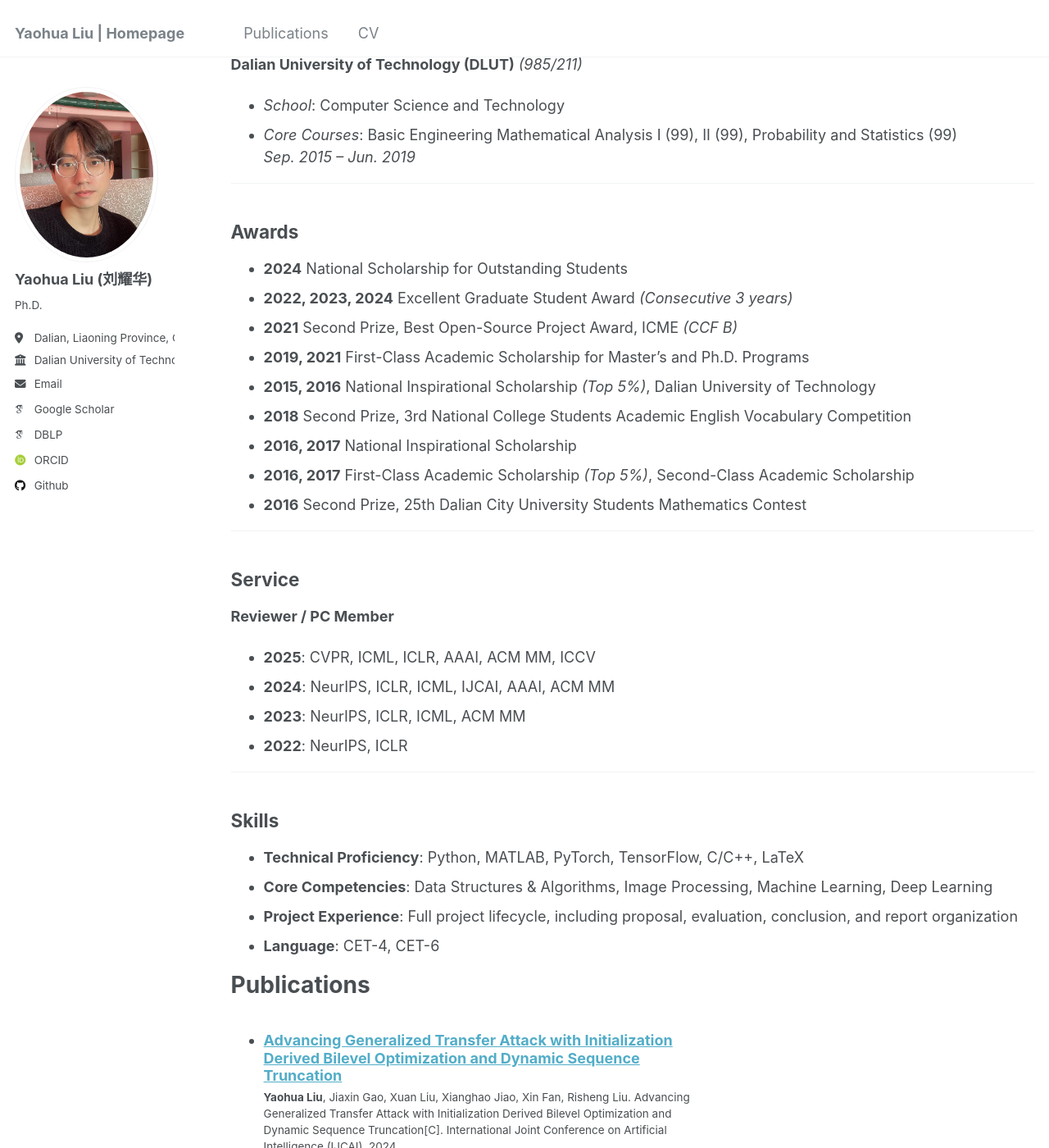
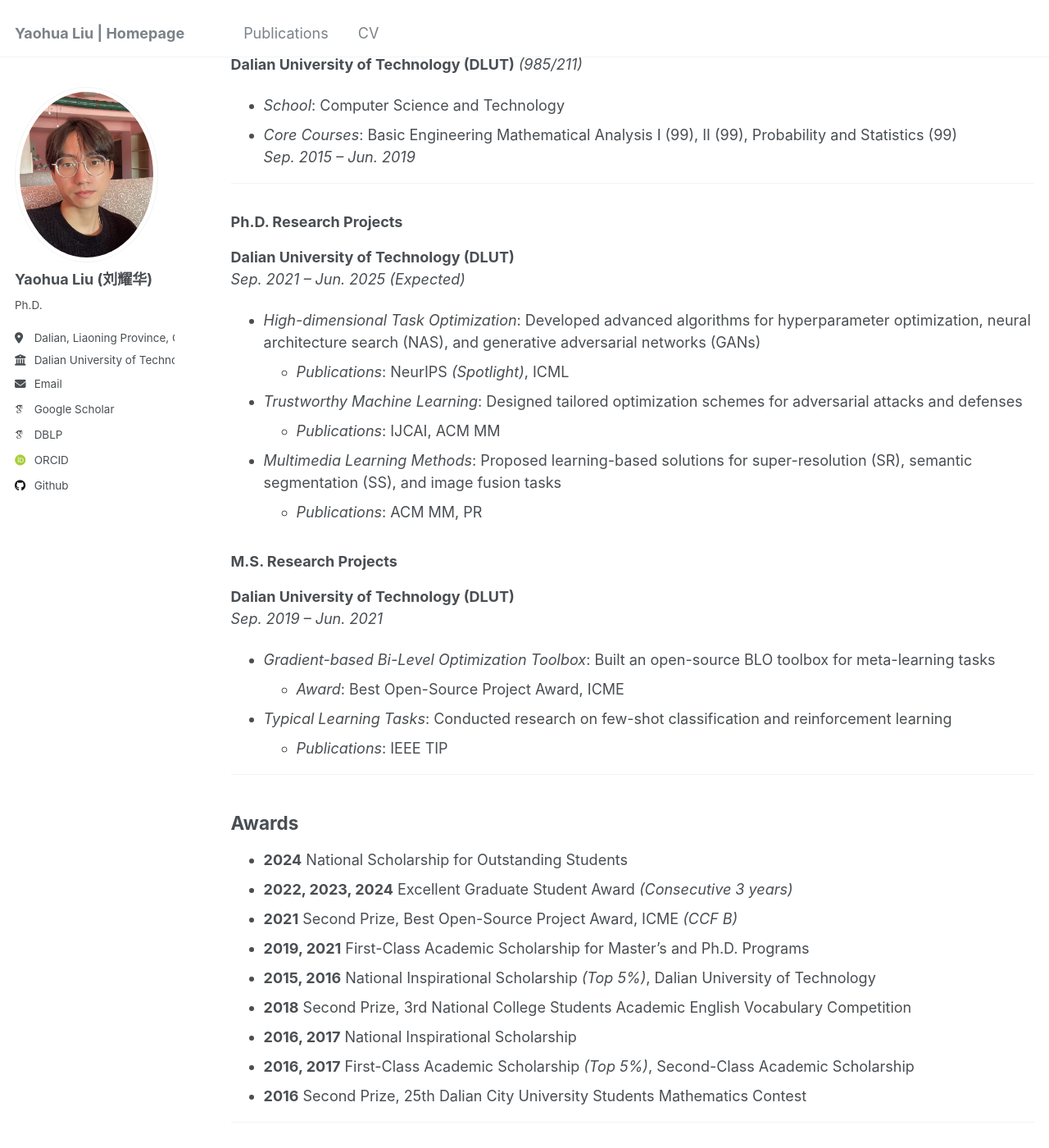
Before and after one commit to callous-youth/callous-youth.github.io, a Jekyll site: the page built from _pages/cv.md, in a window 1280 px wide and 1400 px high, scrolled down 649 px. Shown: the whole window at 82% size. Built offline with Jekyll 4.4.1, drawn with Linux system fonts in a browser that asks for light colours; some web fonts are replaced.

Commit message:
update_cv

```diff
--- a/_pages/cv.md
+++ b/_pages/cv.md
@@ -36,6 +36,28 @@ redirect_from:
 *Sep. 2015 – Jun. 2019*
 
 ---
+
+
+### **Ph.D. Research Projects**
+**Dalian University of Technology (DLUT)**
+*Sep. 2021 – Jun. 2025 (Expected)*
+- *High-dimensional Task Optimization*: Developed advanced algorithms for hyperparameter optimization, neural architecture search (NAS), and generative adversarial networks (GANs)
+  - *Publications*: NeurIPS *(Spotlight)*, ICML
+- *Trustworthy Machine Learning*: Designed tailored optimization schemes for adversarial attacks and defenses
+  - *Publications*: IJCAI, ACM MM
+- *Multimedia Learning Methods*: Proposed learning-based solutions for super-resolution (SR), semantic segmentation (SS), and image fusion tasks
+  - *Publications*: ACM MM, PR
+
+### **M.S. Research Projects**
+**Dalian University of Technology (DLUT)**
+*Sep. 2019 – Jun. 2021*
+- *Gradient-based Bi-Level Optimization Toolbox*: Built an open-source BLO toolbox for meta-learning tasks
+  - *Award*: Best Open-Source Project Award, ICME
+- *Typical Learning Tasks*: Conducted research on few-shot classification and reinforcement learning
+  - *Publications*: IEEE TIP
+
+---
+
 
 ## Awards
 - **2024** National Scholarship for Outstanding Students
```
Also changed, not shown: _pages/about.md (+2 -2 lines).
